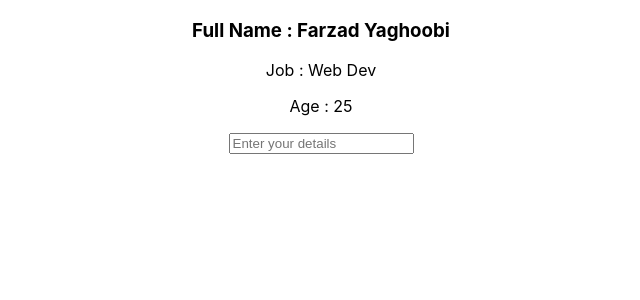
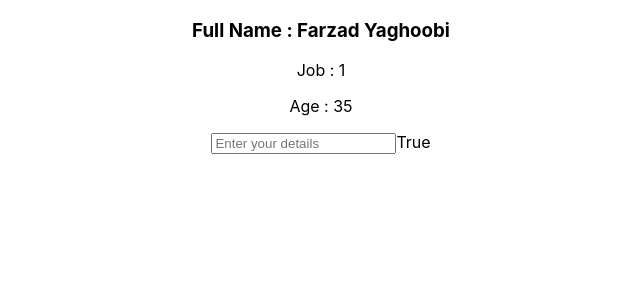
Before and after one commit to Jacobify/first-react-app, a React (Create React App) app: page / in a window 1280 px wide. Shown: the top 300 px of the page, without its empty margins (319-959 px from the left). Built offline with nearby package versions, Linux system fonts and the light colour scheme.

Commit message:
Array & Objects

```diff
--- a/src/App.js
+++ b/src/App.js
@@ -8,16 +8,21 @@ function App() {
   const Job = "Web Dev";
   const inputPlaceHolder = "Enter your details"
   const input = <input placeholder={inputPlaceHolder}/>
+  const myArray = [0,1,2,3]
+  const myObject = {age : 35,name : "Fat Gum"}
 
   const getFullName = (firstName,lastName) => `${firstName} ${lastName}`;
 
   return (
     <div className="App">
       <h3>Full Name : {getFullName(firstName,lastName)}</h3>
-      <p>Job : {Job}</p>
-      <p>Age : {age}</p>
+      <p>Job : {myArray[1]}</p>
+      <p>Age : {myObject.age}</p>
       {/* <input placeholder={inputPlaceHolder}/> */}
       {input}
+      {
+        myArray[2] > 0  ? "True" : "False"
+      }
     </div>
   );
 }
```
